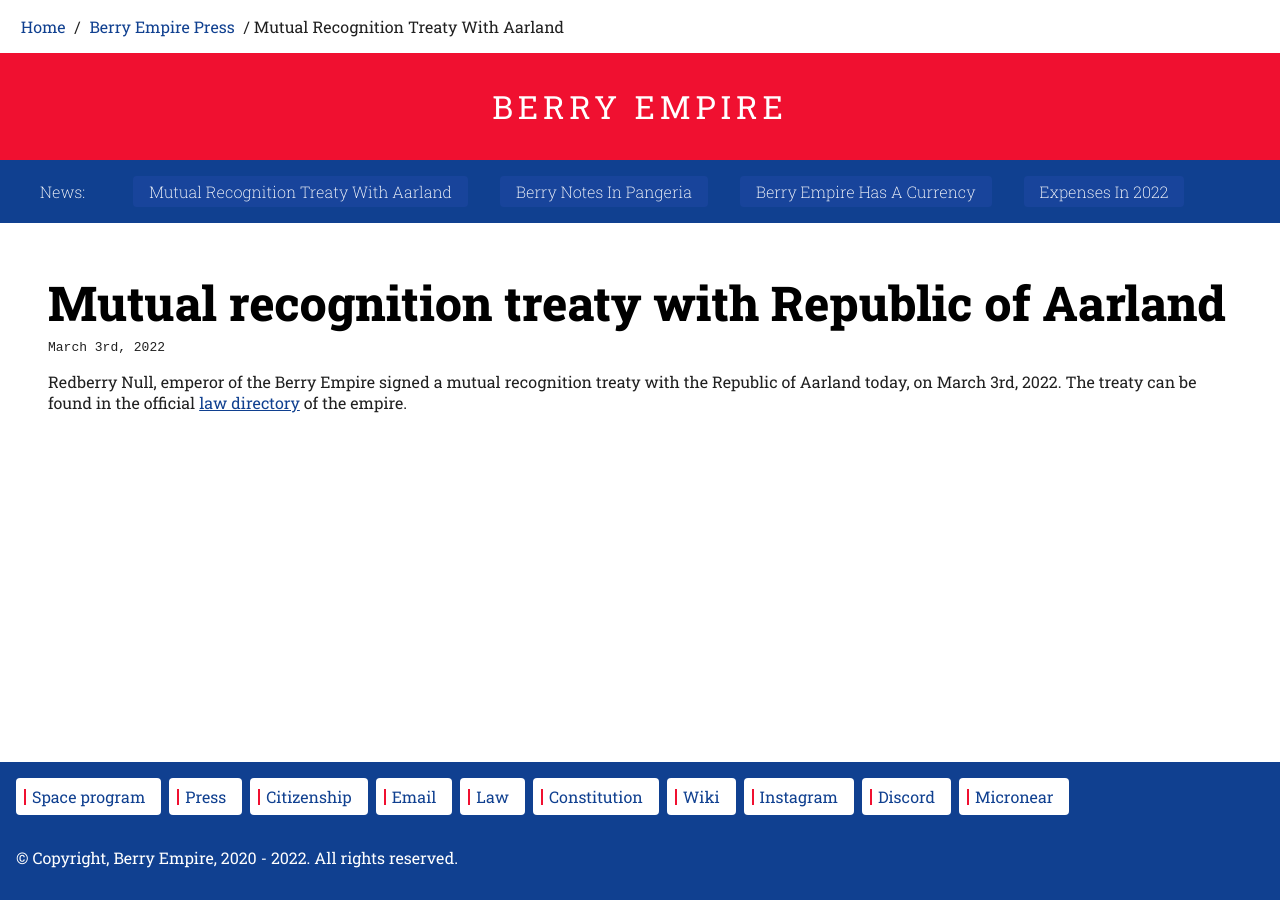
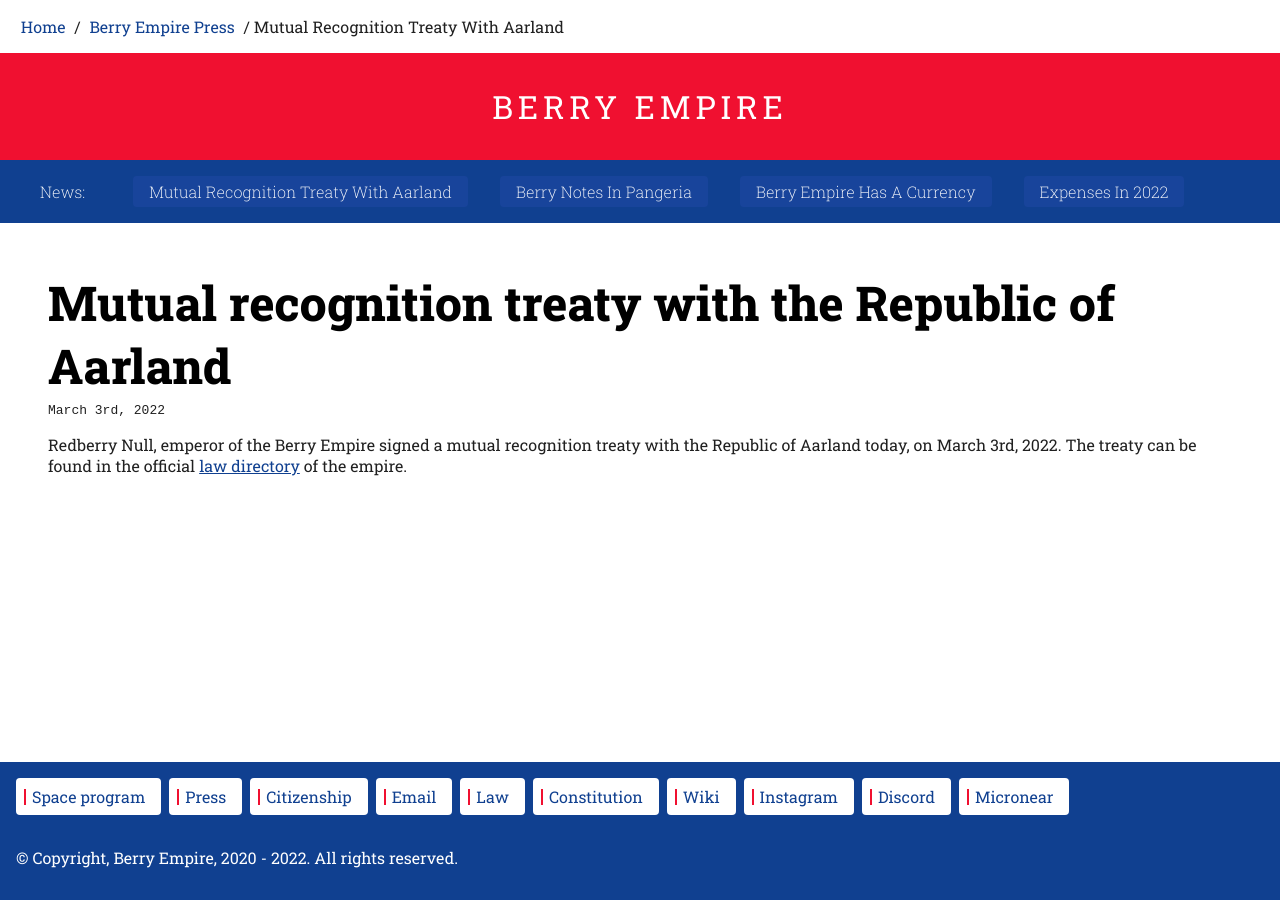
Before and after one commit to berryempire/berryempire.github.io, a Jekyll site: the page built from _posts/2022-3-3-mutual-recognition-treaty-with-aarland.md, in a window 1280 px wide. Built offline with Jekyll 4.4.1, drawn with Linux system fonts in a browser that asks for light colours; our own code applies the rules of GitHub Pages for plain Markdown files.

Commit message:
Update 2022-3-3-mutual-recognition-treaty-with-aarland.md

```diff
--- a/_posts/2022-3-3-mutual-recognition-treaty-with-aarland.md
+++ b/_posts/2022-3-3-mutual-recognition-treaty-with-aarland.md
@@ -1,4 +1,4 @@
-# Mutual recognition treaty with Republic of Aarland
+# Mutual recognition treaty with the Republic of Aarland
 `March 3rd, 2022`
 
 Redberry Null, emperor of the Berry Empire signed a mutual recognition treaty with the Republic of Aarland today, on March 3rd, 2022.
```
